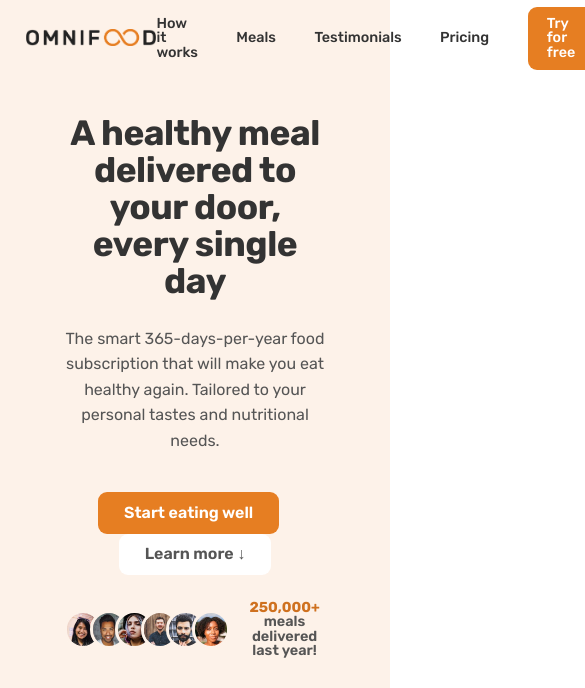
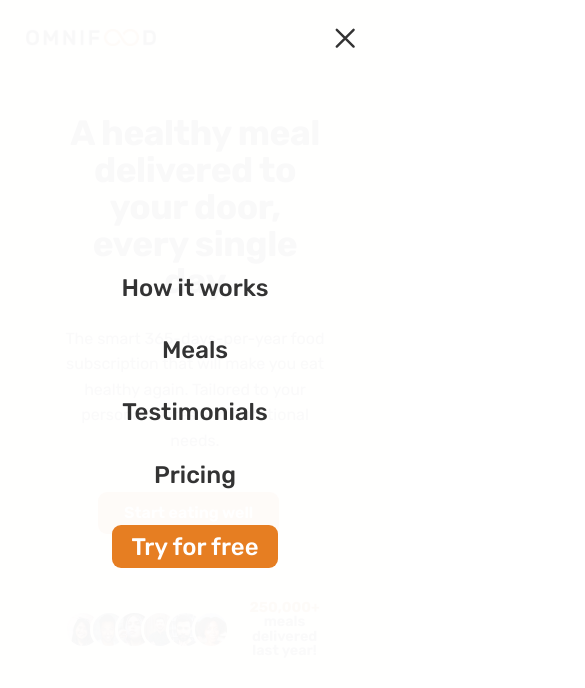
Before and after one commit to ingvillajimenez/08-omnifood-responsive, a plain HTML site: page index.html in a window 390 px wide. Shown: the top 688 px of the page, 585 px wide, since content can reach past the window. Drawn offline with nearby package versions, Linux system fonts and the light colour scheme.

Commit message:
Building the Mobile Navigation

```diff
--- a/css/general.css
+++ b/css/general.css
@@ -68,6 +68,7 @@ html {
   /* 10px / 16px = 0.625 = 62.5% */
   /* Percentage of user's browser font-size setting */
   font-size: 62.5%;
+  overflow-x: hidden;
 }
 
 body {
@@ -75,6 +76,9 @@ body {
   line-height: 1;
   font-weight: 400;
   color: #555;
+
+  /* Only works if there is nothing absolutely positioned in relation to body */
+  overflow-x: hidden;
 }
 
 /**************************/
--- a/css/queries.css
+++ b/css/queries.css
@@ -45,7 +45,7 @@
     padding: 0 3.2rem;
   }
 
-  main-nav-list {
+  .main-nav-list {
     gap: 3.2rem;
   }
 
@@ -120,6 +120,64 @@
   .btn--form {
     margin-top: 1.2rem;
   }
+
+  /* MOBILE NAVIGATION */
+  .btn-mobile-nav {
+    display: block;
+  }
+
+  .main-nav {
+    background-color: rgba(255, 255, 255, 0.97);
+    position: absolute;
+    top: 0;
+    left: 0;
+    width: 100%;
+    height: 100vh;
+    transform: translateX(100%);
+
+    display: flex;
+    align-items: center;
+    justify-content: center;
+    transition: all 0.5s ease-in;
+
+    /* Hide navigation */
+    /* Allow NO transitions at all */
+    /* display: none; */
+
+    /* 1) Hide it visually */
+    opacity: 0;
+
+    /* 2) Make it unaccessible to mouse and keyboard */
+    pointer-events: none;
+
+    /* 3) Hide it from screen readers */
+    visibility: hidden;
+  }
+
+  .nav-open .main-nav {
+    opacity: 1;
+    pointer-events: auto;
+    visibility: visible;
+    transform: translateX(0%);
+  }
+
+  .nav-open .icon-mobile-nav[name="close-outline"] {
+    display: block;
+  }
+
+  .nav-open .icon-mobile-nav[name="menu-outline"] {
+    display: none;
+  }
+
+  .main-nav-list {
+    flex-direction: column;
+    gap: 4.8rem;
+  }
+
+  .main-nav-link:link,
+  .main-nav-link:visited {
+    font-size: 3rem;
+  }
 }
 
 /*
--- a/css/style.css
+++ b/css/style.css
@@ -11,6 +11,7 @@
   /* Because we want header to be sticky later */
   height: 9.6rem;
   padding: 0 4.8rem;
+  position: relative;
 }
 
 .logo {
@@ -54,6 +55,25 @@
 .main-nav-link.nav-cta:hover,
 .main-nav-link.nav-cta:active {
   background-color: #cf711f;
+}
+
+/* MOBILE */
+.btn-mobile-nav {
+  border: none;
+  background: none;
+  cursor: pointer;
+
+  display: none;
+}
+
+.icon-mobile-nav {
+  height: 4.8rem;
+  width: 4.8rem;
+  color: #333;
+}
+
+.icon-mobile-nav[name="close-outline"] {
+  display: none;
 }
 
 /**************************/
--- a/index.html
+++ b/index.html
@@ -28,10 +28,11 @@
     <title>Omnifood</title>
   </head>
   <body>
-    <header class="header">
+    <header class="header nav-open">
       <a href="#">
         <img class="logo" alt="Omnifood logo" src="img/omnifood-logo.png" />
       </a>
+
       <nav class="main-nav">
         <ul class="main-nav-list">
           <li><a class="main-nav-link" href="#">How it works</a></li>
@@ -41,6 +42,11 @@
           <li><a class="main-nav-link nav-cta" href="#">Try for free</a></li>
         </ul>
       </nav>
+
+      <button class="btn-mobile-nav">
+        <ion-icon class="icon-mobile-nav" name="menu-outline"></ion-icon>
+        <ion-icon class="icon-mobile-nav" name="close-outline"></ion-icon>
+      </button>
     </header>
 
     <main>
```
